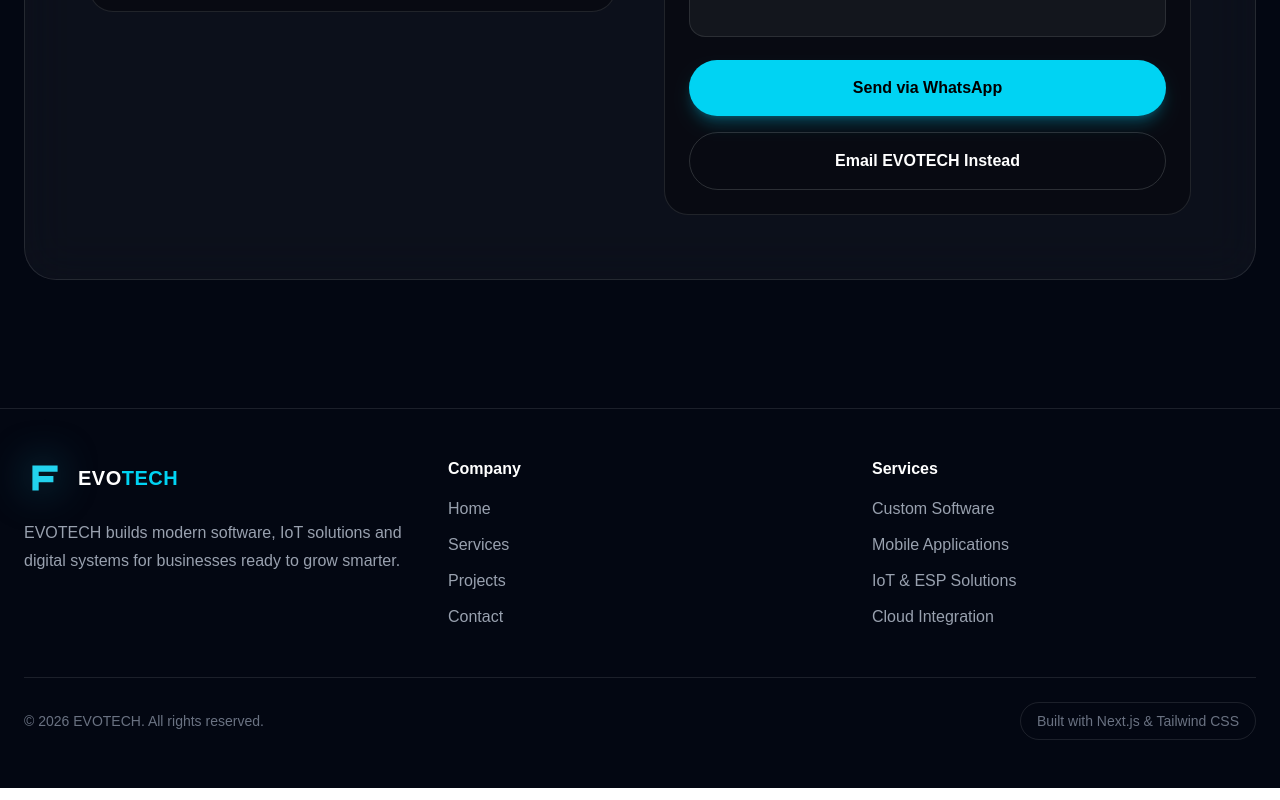
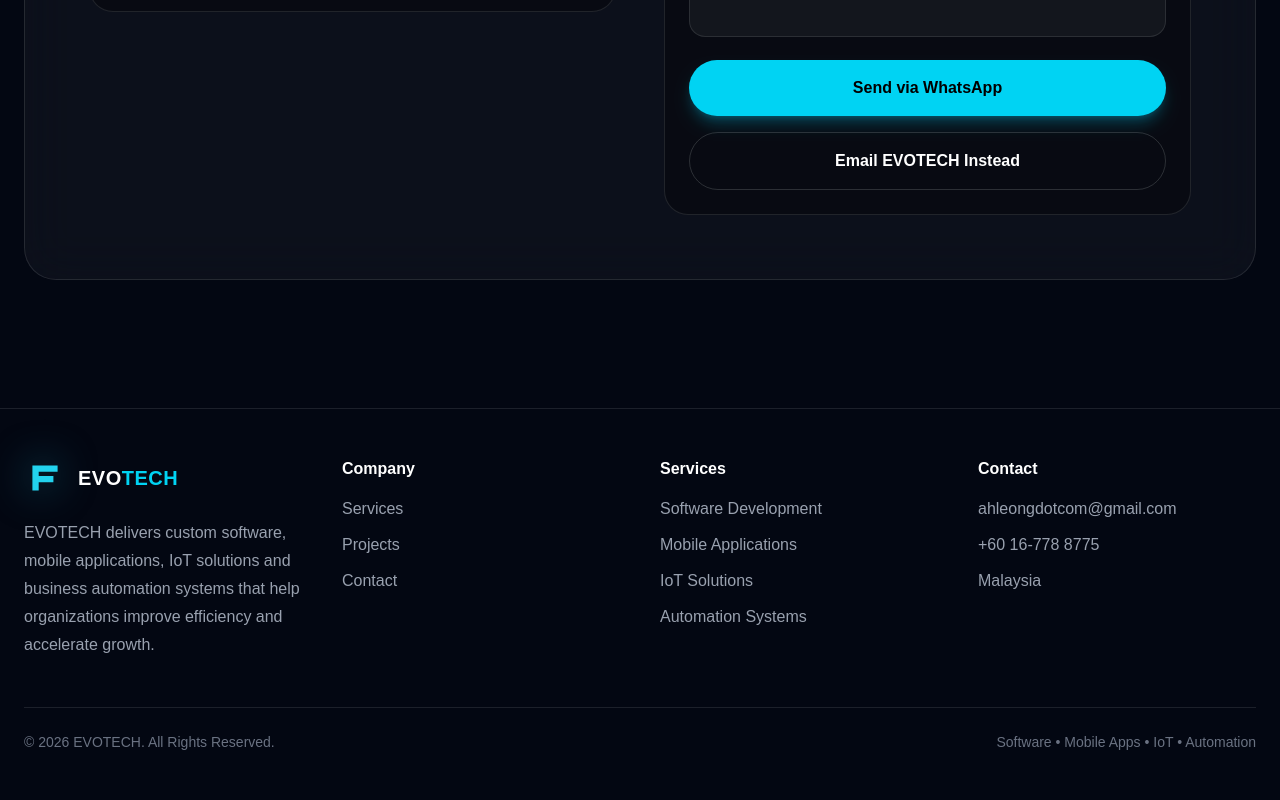
Before and after one commit to hlkho1980/evotechweb, a Next.js app: page / in a window 1280 px wide. Shown: the part 5461-6261 px from the top of the page. Built offline with nearby package versions, Linux system fonts and the light colour scheme.

Commit message:
Phase 3 footer and SEO

```diff
--- a/app/layout.tsx
+++ b/app/layout.tsx
@@ -3,34 +3,36 @@ import "./globals.css";
 
 export const metadata: Metadata = {
   title: "EVOTECH | Software, IoT & Digital Solutions",
-
   description:
     "EVOTECH develops custom software, mobile applications, IoT solutions, cloud platforms and business automation systems for modern organizations.",
-
   keywords: [
     "software development",
-    "iot solutions",
+    "IoT solutions",
     "business automation",
     "mobile app development",
     "web application",
     "custom software",
     "cloud solutions",
-    "esp32",
+    "ESP32",
     "digital transformation",
     "EVOTECH",
   ],
-
-  authors: [
-    {
-      name: "EVOTECH",
-    },
-  ],
-
+  authors: [{ name: "EVOTECH" }],
+  creator: "EVOTECH",
+  publisher: "EVOTECH",
   openGraph: {
-    title: "EVOTECH",
+    title: "EVOTECH | Software, IoT & Digital Solutions",
     description:
       "Modern software, IoT and digital solutions for growing businesses.",
     type: "website",
+    siteName: "EVOTECH",
+    locale: "en_MY",
+  },
+  twitter: {
+    card: "summary_large_image",
+    title: "EVOTECH | Software, IoT & Digital Solutions",
+    description:
+      "Custom software, mobile apps, IoT systems and automation solutions for modern businesses.",
   },
 };
 
@@ -40,7 +42,7 @@ export default function RootLayout({
   children: React.ReactNode;
 }>) {
   return (
-    <html lang="en">
+    <html lang="en-MY">
       <body>{children}</body>
     </html>
   );
--- a/components/Footer.tsx
+++ b/components/Footer.tsx
@@ -4,13 +4,15 @@ export default function Footer() {
   return (
     <footer className="border-t border-white/10 px-6 py-12">
       <div className="mx-auto max-w-7xl">
-        <div className="grid gap-10 md:grid-cols-3">
+        <div className="grid gap-10 md:grid-cols-4">
+
           <div>
             <Logo />
 
             <p className="mt-5 max-w-md leading-7 text-gray-400">
-              EVOTECH builds modern software, IoT solutions and digital systems
-              for businesses ready to grow smarter.
+              EVOTECH delivers custom software, mobile applications,
+              IoT solutions and business automation systems that help
+              organizations improve efficiency and accelerate growth.
             </p>
           </div>
 
@@ -18,25 +20,13 @@ export default function Footer() {
             <h4 className="mb-4 font-semibold text-white">Company</h4>
 
             <div className="space-y-3 text-gray-400">
-              <a href="#home" className="block transition hover:text-cyan-400">
-                Home
-              </a>
-              <a
-                href="#services"
-                className="block transition hover:text-cyan-400"
-              >
+              <a href="#services" className="block hover:text-cyan-400">
                 Services
               </a>
-              <a
-                href="#projects"
-                className="block transition hover:text-cyan-400"
-              >
+              <a href="#projects" className="block hover:text-cyan-400">
                 Projects
               </a>
-              <a
-                href="#contact"
-                className="block transition hover:text-cyan-400"
-              >
+              <a href="#contact" className="block hover:text-cyan-400">
                 Contact
               </a>
             </div>
@@ -46,19 +36,43 @@ export default function Footer() {
             <h4 className="mb-4 font-semibold text-white">Services</h4>
 
             <div className="space-y-3 text-gray-400">
-              <p>Custom Software</p>
+              <p>Software Development</p>
               <p>Mobile Applications</p>
-              <p>IoT & ESP Solutions</p>
-              <p>Cloud Integration</p>
+              <p>IoT Solutions</p>
+              <p>Automation Systems</p>
             </div>
           </div>
+
+          <div>
+            <h4 className="mb-4 font-semibold text-white">Contact</h4>
+
+            <div className="space-y-3 text-gray-400">
+              <a
+                href="mailto:ahleongdotcom@gmail.com"
+                className="block hover:text-cyan-400"
+              >
+                ahleongdotcom@gmail.com
+              </a>
+
+              <a
+                href="https://wa.me/60167788775"
+                target="_blank"
+                className="block hover:text-cyan-400"
+              >
+                +60 16-778 8775
+              </a>
+
+              <p>Malaysia</p>
+            </div>
+          </div>
+
         </div>
 
         <div className="mt-12 flex flex-col gap-4 border-t border-white/10 pt-6 text-sm text-gray-500 md:flex-row md:items-center md:justify-between">
-          <p>© 2026 EVOTECH. All rights reserved.</p>
+          <p>© 2026 EVOTECH. All Rights Reserved.</p>
 
-          <p className="rounded-full border border-white/10 px-4 py-2">
-            Built with Next.js & Tailwind CSS
+          <p>
+            Software • Mobile Apps • IoT • Automation
           </p>
         </div>
       </div>
```
